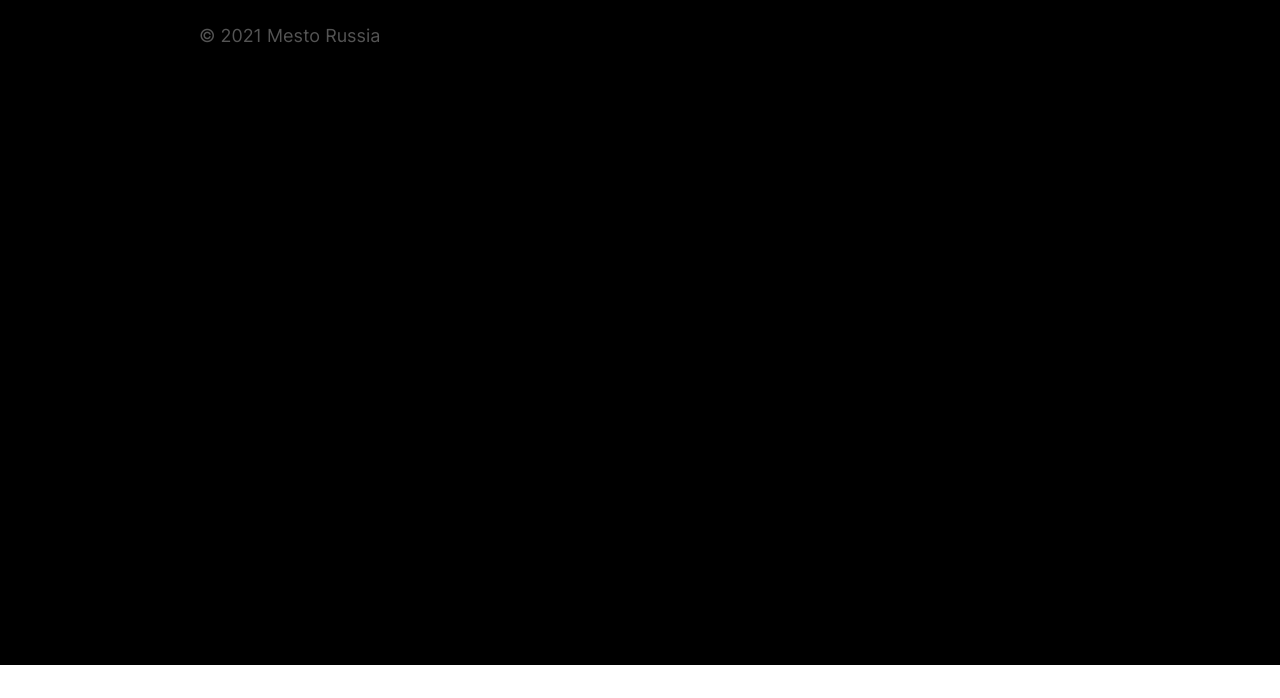
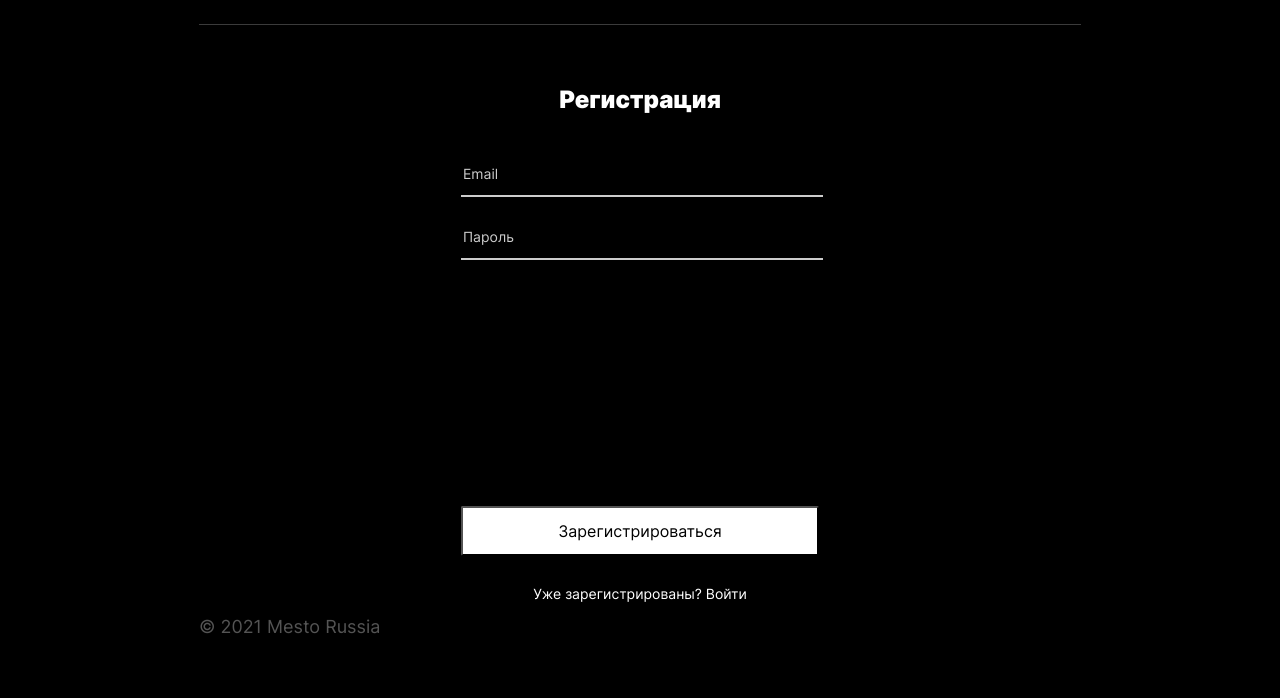
Before and after one commit to eugene-fox/react-mesto-auth, a React app: page /sign-up in a window 1280 px wide. Shown: the part 135-833 px from the top of the page. Before the commit the page ends 800 px from the top, so only its background shows below. Built offline with nearby package versions, Linux system fonts and the light colour scheme; no server answers.

Commit message:
feat/ add markup for login\register

```diff
--- a/src/blocks/galery/galery.css
+++ b/src/blocks/galery/galery.css
@@ -1,8 +1,8 @@
 .galery {
-  max-width: 882px;
+  /* max-width: 882px; */
   min-width: 320px;
   margin: 0 auto 66px;
-  padding: 0 20px;
+  /* padding: 0 20px; */
 
 }
 
--- a/src/blocks/page/__section/page__section.css
+++ b/src/blocks/page/__section/page__section.css
@@ -2,5 +2,6 @@
   width: 100%;
   max-width: 882px;
   margin: 0 auto;
-  box-sizing: border-box;
+  padding: 0 20px;
+  /* box-sizing: border-box; */
 }
--- a/src/blocks/profile/profile.css
+++ b/src/blocks/profile/profile.css
@@ -3,7 +3,7 @@
   min-width: 280px;
   min-height: 120px;
   margin: 0 auto 50px;
-  padding: 0 20px;
+  /* padding: 0 20px; */
 }
 
 @media screen and (max-width: 524px) {
--- /dev/null
+++ b/src/blocks/user-auth-form/__bottom-text/user-auth-form__bottom-text.css
@@ -0,0 +1,9 @@
+.user-auth-form__bottom-text {
+  width: 100%;
+  font-weight: normal;
+font-size: 14px;
+line-height: 17px;
+text-align: center;
+
+color: #FFFFFF;
+}
--- /dev/null
+++ b/src/blocks/user-auth-form/__button/user-auth-form__button.css
@@ -0,0 +1,7 @@
+.user-auth-form__button {
+  width: 100%;
+  background: #fff;
+  border-radius: 2px;
+  padding: 14px 0;
+  margin: 216px 0 15px;
+}
--- /dev/null
+++ b/src/blocks/user-auth-form/__input/user-auth-form__input.css
@@ -0,0 +1,18 @@
+.user-auth-form__input {
+  width: 100%;
+  margin: 0 0 30px;
+  padding-bottom: 13px;
+  background-color: black;
+  font-weight: 500;
+  font-size: 14px;
+  line-height: 17px;
+  color: #fff;
+  border: none;
+  border-bottom: 2px solid #ccc;
+  ;
+}
+
+.user-auth-form__input::placeholder {
+  font-weight: normal;
+  color: #ccc;
+}
--- /dev/null
+++ b/src/blocks/user-auth-form/__link/user-auth-form__link.css
@@ -0,0 +1,9 @@
+.user-auth-form__link {
+  text-decoration: none;
+  color: #fff;
+  transition: opacity .5s;
+}
+
+.user-auth-form__link:hover {
+  opacity: .6;
+}
--- /dev/null
+++ b/src/blocks/user-auth-form/__title/user-auth-form__title.css
@@ -0,0 +1,10 @@
+.user-auth-form__title {
+  margin: 0 0 50px;
+  padding: 0;
+  font-style: normal;
+  font-weight: 900;
+  font-size: 24px;
+  line-height: 29px;
+  text-align: center;
+  color: #fff;
+}
--- /dev/null
+++ b/src/blocks/user-auth-form/user-auth-form.css
@@ -0,0 +1,5 @@
+.user-auth-form {
+  padding-top: 20px;
+  max-width: 358px;
+  margin: 0 auto;
+}
--- a/src/components/App.js
+++ b/src/components/App.js
@@ -9,6 +9,9 @@ import { EditProfilePopup } from './EditProfilePopup';
 import { EditAvatarPopup } from './EditAvatarPopup';
 import { AddPlacePopup } from './AddPlacePopup';
 import { ImagePopup } from './ImagePopup';
+import { Login } from './Login';
+import { Register } from './Register';
+import { ProtectedRoute } from './ProtectedRoute';
 
 import { api } from '../utils/api';
 import { CurrentUserContext } from '../contexts/CurrentUserContext';
@@ -20,6 +23,7 @@ function App() {
   const [selectedCard, setSelectedCard] = useState(null);
   const [isCardsLoading, setIsCardsLoading] = useState(false);
   const [isDataSending, setIsDataSending] = useState(false);
+  const [isLoggedIn, setIsLoggedIn] = useState(false);
 
   //Стейт данных текущего пользователя
   const [currentUser, setCurrentUser] = useState({});
@@ -114,8 +118,12 @@ function App() {
         <div className="page">
           <div className="page__content">
             <Header />
+
             <Switch>
-              <Route path="/" exact>
+              <ProtectedRoute
+                isLoggedIn={isLoggedIn}
+                path="/" exact
+              >
                 <Main
                   onEditAvatar={handleEditAvatarClick}
                   onEditProfile={handleEditProfileClick}
@@ -148,22 +156,30 @@ function App() {
                   isDataSending={isDataSending}
                 />
 
-                <PopupWithForm name="delete-confirm" title="Вы уверены?" buttonText="Да" onClose={closeAllPopups} />
+                <PopupWithForm
+                  name="delete-confirm"
+                  title="Вы уверены?"
+                  buttonText="Да"
+                  onClose={closeAllPopups}
+                />
 
                 <ImagePopup
                   card={selectedCard}
                   onClose={closeAllPopups}
                 />
+              </ProtectedRoute>
+
+              <Route path="/sign-up">
+                <Register />
               </Route>
-              <Route path="/sign-up">
 
+              <Route path="/sign-in">
+                <Login />
               </Route>
-              <Route path="/sign-in">
 
-              </Route>
             </Switch>
+
             <Footer />
-
           </div>
         </div>
       </div>
--- a/src/components/EditAvatarPopup.js
+++ b/src/components/EditAvatarPopup.js
@@ -1,12 +1,12 @@
 import { PopupWithForm } from './PopupWithForm';
-import { useRef, useEffect, useContext } from 'react';
-import { CurrentUserContext } from '../contexts/CurrentUserContext';
+import { useRef } from 'react';
+// import { CurrentUserContext } from '../contexts/CurrentUserContext';
 
 export function EditAvatarPopup({ isOpen, onClose, onUpdateAvatar, isDataSending }) {
 
   const avatarRef = useRef();
 
-  const currentUser = useContext(CurrentUserContext);
+  // const currentUser = useContext(CurrentUserContext);
 
   function handleSubmit(e) {
     e.preventDefault();
--- a/src/components/Login.jsx
+++ b/src/components/Login.jsx
@@ -0,0 +1,29 @@
+import React from 'react';
+// import { Link } from 'react-router-dom';
+
+export function Login() {
+
+  return (
+    <div className="page__section">
+      <form className="user-auth-form">
+        <h2 className="user-auth-form__title">Вход</h2>
+        <input
+          className="user-auth-form__input"
+          placeholder="Email"
+          type="text"
+          name=""
+          id=""
+        />
+        <input
+          className="user-auth-form__input"
+          placeholder="Пароль"
+          type="text"
+          name=""
+          id=""
+        />
+
+        <button className="user-auth-form__button">Войти</button>
+      </form>
+    </div>
+  );
+}
--- a/src/components/Main.js
+++ b/src/components/Main.js
@@ -1,4 +1,4 @@
-import React, { useState, useContext } from 'react';
+import { useContext } from 'react';
 import { Card } from './Card';
 import { CurrentUserContext } from '../contexts/CurrentUserContext';
 import { Loader} from './Loader';
@@ -18,7 +18,7 @@ export function Main({
 
   return (
     <main>
-      <section className="profile">
+      <section className="page__section profile">
         <div className="profile__information">
           <div className="profile__avatar">
             <img className="profile__avatar-picture" src={currentUser.avatar}
@@ -46,7 +46,7 @@ export function Main({
           />
         </div>
       </section>
-      <section className="galery">
+      <section className="galery page__section">
 
         {isCardsLoading && <Loader />}
 
--- a/src/components/ProtectedRoute.jsx
+++ b/src/components/ProtectedRoute.jsx
@@ -0,0 +1,15 @@
+// import React, { Children } from "react";
+import { Route, Redirect } from "react-router-dom";
+
+// этот компонент принимает другой компонент в качестве пропса
+// он также может взять неограниченное число пропсов и передать их новому компоненту
+
+export const ProtectedRoute = ({path, loggedIn, children, }) => {
+  return (
+    <Route path={path} exact>
+      {() =>
+        loggedIn ? children : <Redirect to="./sign-in" />
+      }
+    </Route>
+  );
+};
--- a/src/components/Register.jsx
+++ b/src/components/Register.jsx
@@ -0,0 +1,34 @@
+import React from 'react';
+import { Link } from 'react-router-dom';
+
+export function Register() {
+  return (
+    <div className="page__section">
+      <form className="user-auth-form">
+
+        <h2 className="user-auth-form__title">Регистрация</h2>
+
+        <input
+          className="user-auth-form__input"
+          placeholder="Email"
+          type="text"
+          name=""
+          id=""
+        />
+        <input
+          className="user-auth-form__input"
+          placeholder="Пароль"
+          type="text"
+          name=""
+          id=""
+        />
+
+        <button className="user-auth-form__button">Зарегистрироваться</button>
+        <p className="user-auth-form__bottom-text">
+          Уже зарегистрированы? <Link className="user-auth-form__link" to="sign-in">Войти</Link>
+        </p>
+
+      </form>
+    </div>
+  );
+}
--- a/src/index.css
+++ b/src/index.css
@@ -43,6 +43,13 @@
 @import url("./blocks/place-card/__photo-name/place-card__photo-name.css");
 @import url("./blocks/place-card/__photo/place-card__photo.css");
 
+@import url("./blocks/user-auth-form/user-auth-form.css");
+@import url("./blocks/user-auth-form/__title/user-auth-form__title.css");
+@import url("./blocks/user-auth-form/__input/user-auth-form__input.css");
+@import url("./blocks/user-auth-form/__button/user-auth-form__button.css");
+@import url("./blocks/user-auth-form/__bottom-text/user-auth-form__bottom-text.css");
+@import url("./blocks/user-auth-form/__link/user-auth-form__link.css");
+
 @import url("./blocks/popup/popup.css");
 @import url("./blocks/popup/_opened/popup_opened.css");
 @import url("./blocks/popup/__container/popup__container.css");
```
